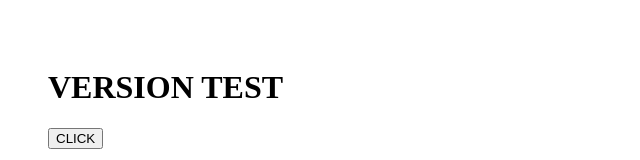
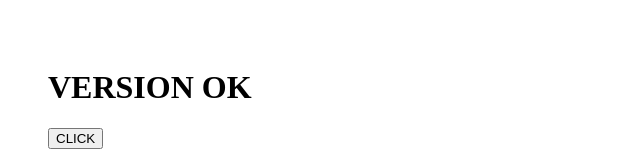
Before and after one commit to chanadet30/diamond-app, a Next.js app: page / in a window 1280 px wide. Shown: the top 160 px of the page, without its empty margins (0-640 px from the left). Built offline with nearby package versions, Linux system fonts and the light colour scheme.

Commit message:
fix build

```diff
--- a/app/page.tsx
+++ b/app/page.tsx
@@ -7,7 +7,7 @@ export default function Home() {
 
   return (
     <main style={{ padding: 40 }}>
-      <h1>VERSION TEST</h1>
+      <h1>VERSION OK</h1>
 
       {step === 1 && (
         <button onClick={() => setStep(2)}>
```
